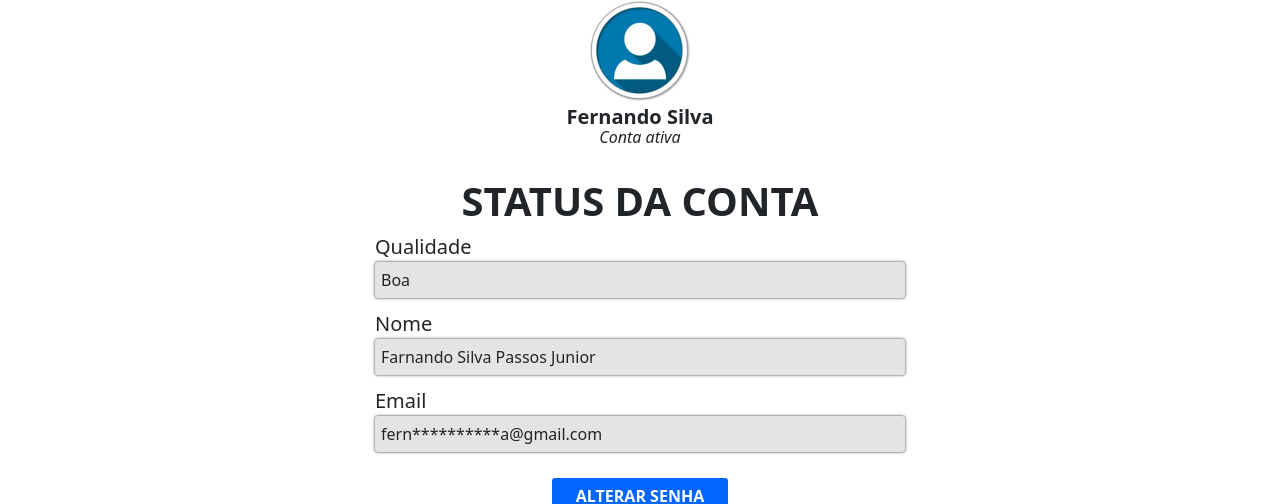
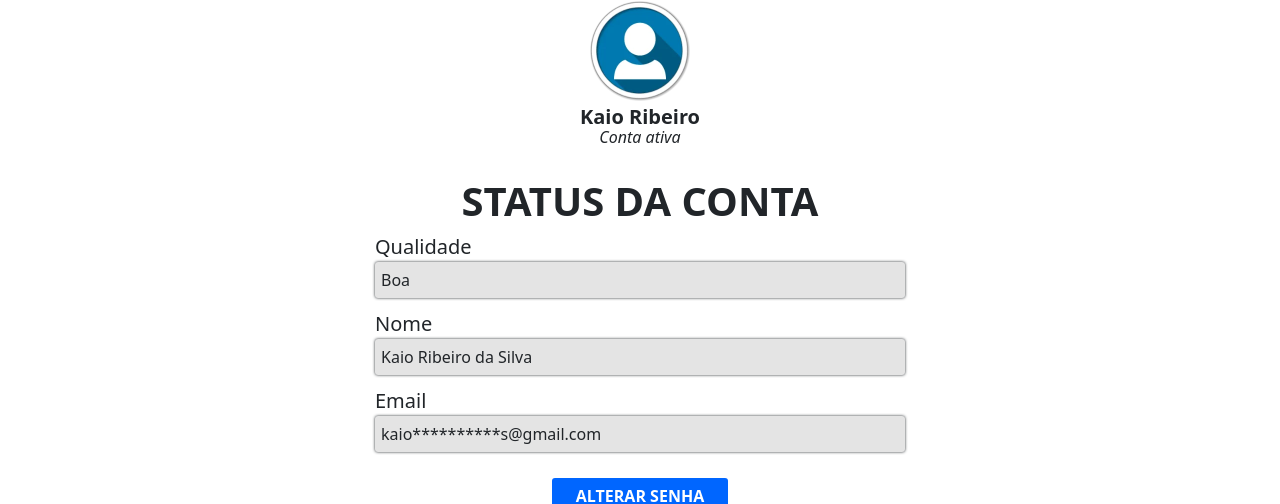
Before and after one commit to celioextreme/exemplo.autocm.tech, a plain HTML site: page sv1/perfil.html in a window 1280 px wide. Shown: the part 117-621 px from the top of the page. Drawn offline with Linux system fonts and the light colour scheme; a web font is replaced by a local one.

Commit message:
Update perfil.html

```diff
--- a/sv1/perfil.html
+++ b/sv1/perfil.html
@@ -37,7 +37,7 @@
             <div class="col-md-4 col-xl-3"></div>
             <div class="col-md-4 col-xl-6">
                 <div style="text-align: center;"><img class="img-fluid" style="background: #ffffff;" src="assets/img/usericon.webp" width="100">
-                    <h3 style="margin-top: 4px;margin-bottom: 0px;">Fernando Silva</h3>
+                    <h3 style="margin-top: 4px;margin-bottom: 0px;">Kaio Ribeiro</h3>
                     <p style="font-style: italic;margin-top: -4px;">Conta ativa</p>
                 </div>
                 <div style="margin-top: 28px;padding-right: 8px;padding-left: 8px;">
@@ -51,13 +51,13 @@
                     <div>
                         <h5 style="margin-top: 10px;margin-bottom: 3px;">Nome</h5>
                         <div style="background: #ffffff;">
-                            <p style="background: #e4e4e4;padding: 6px;border-radius: 3px;box-shadow: 0px 0px 3px;margin-bottom: 14px;">Farnando Silva Passos Junior</p>
+                            <p style="background: #e4e4e4;padding: 6px;border-radius: 3px;box-shadow: 0px 0px 3px;margin-bottom: 14px;">Kaio Ribeiro da Silva</p>
                         </div>
                     </div>
                     <div>
                         <h5 style="margin-top: 10px;margin-bottom: 3px;">Email</h5>
                         <div style="background: #ffffff;">
-                            <p style="background: #e4e4e4;padding: 6px;border-radius: 3px;box-shadow: 0px 0px 3px;margin-bottom: 14px;">fern**********a@gmail.com</p>
+                            <p style="background: #e4e4e4;padding: 6px;border-radius: 3px;box-shadow: 0px 0px 3px;margin-bottom: 14px;">kaio**********s@gmail.com</p>
                         </div>
                     </div>
                 </div>
```
